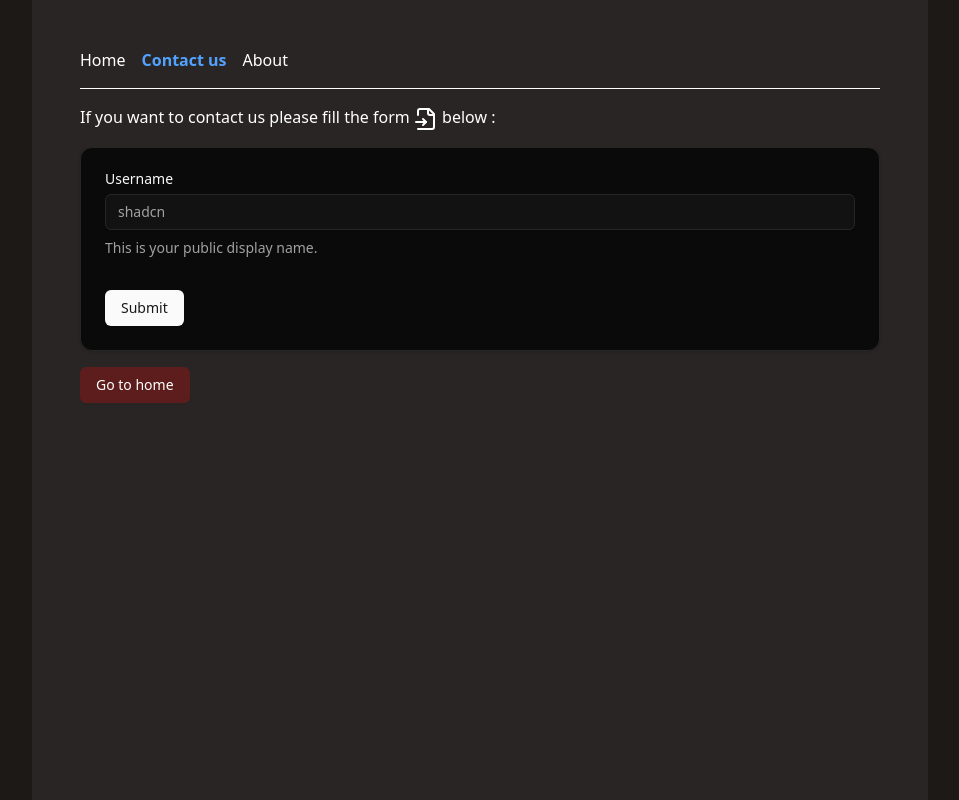
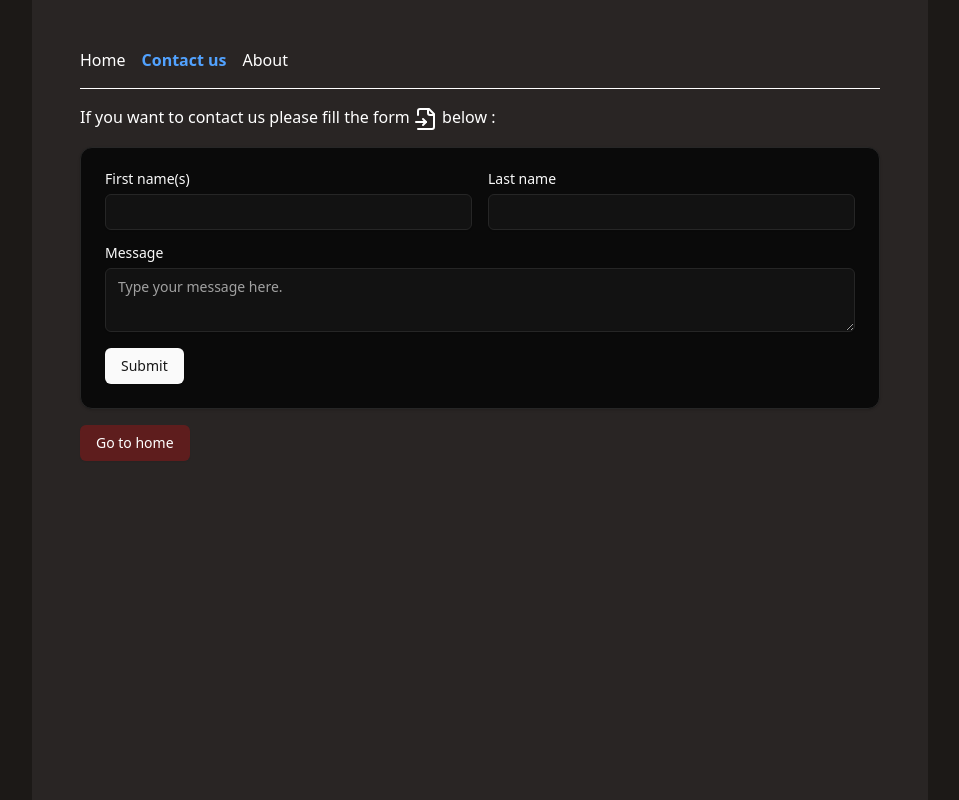
Before and after one commit to Shuunen/vet-web, a React (Vite) app: page /contact in a window 1280 px wide. Shown: the whole page, without its empty margins (160-1119 px from the left). Built offline with nearby package versions, Linux system fonts and the light colour scheme.

Commit message:
feat: enhance contact form with user details and message input

```diff
--- a/src/components/business/form-contact.tsx
+++ b/src/components/business/form-contact.tsx
@@ -1,47 +1,76 @@
 'use client'
 
 import { Button } from '@/components/ui/button'
-import { Form, FormControl, FormDescription, FormField, FormItem, FormLabel, FormMessage } from '@/components/ui/form'
+import { Form, FormControl, FormField, FormItem, FormLabel, FormMessage } from '@/components/ui/form'
 import { Input } from '@/components/ui/input'
+import { Textarea } from '@/components/ui/textarea'
 import { zodResolver } from '@hookform/resolvers/zod'
 import { useForm } from 'react-hook-form'
 import { z } from 'zod'
 
 const formSchema = z.object({
-  username: z.string().min(2, {
-    message: 'Username must be at least 2 characters.',
+  user: z.object({
+    firstName: z.string().min(3),
+    lastName: z.string().min(3),
   }),
+  message: z.string(),
 })
 
 export function FormContact() {
-  // 1. Define your form.
   const form = useForm<z.infer<typeof formSchema>>({
     resolver: zodResolver(formSchema),
     defaultValues: {
-      username: '',
+      user: {
+        firstName: '',
+        lastName: '',
+      },
     },
   })
 
-  // 2. Define a submit handler.
   function onSubmit(values: z.infer<typeof formSchema>) {
-    // Do something with the form values.
-    // ✅ This will be type-safe and validated.
     console.log(values)
   }
 
   return (
     <Form {...form}>
-      <form onSubmit={form.handleSubmit(onSubmit)} className="space-y-8">
+      <form onSubmit={form.handleSubmit(onSubmit)} className="space-y-4">
+        <div className="grid grid-cols-2 gap-4">
+          <FormField
+            control={form.control}
+            name="user.firstName"
+            render={({ field }) => (
+              <FormItem>
+                <FormLabel>First name(s)</FormLabel>
+                <FormControl>
+                  <Input {...field} />
+                </FormControl>
+                <FormMessage />
+              </FormItem>
+            )}
+          />
+          <FormField
+            control={form.control}
+            name="user.lastName"
+            render={({ field }) => (
+              <FormItem>
+                <FormLabel>Last name</FormLabel>
+                <FormControl>
+                  <Input {...field} />
+                </FormControl>
+                <FormMessage />
+              </FormItem>
+            )}
+          />
+        </div>
         <FormField
           control={form.control}
-          name="username"
+          name="message"
           render={({ field }) => (
             <FormItem>
-              <FormLabel>Username</FormLabel>
+              <FormLabel>Message</FormLabel>
               <FormControl>
-                <Input placeholder="shadcn" {...field} />
+                <Textarea placeholder="Type your message here." {...field} />
               </FormControl>
-              <FormDescription>This is your public display name.</FormDescription>
               <FormMessage />
             </FormItem>
           )}
--- /dev/null
+++ b/src/components/ui/textarea.tsx
@@ -0,0 +1,18 @@
+import type * as React from 'react'
+
+import { cn } from '@/lib/utils'
+
+function Textarea({ className, ...props }: React.ComponentProps<'textarea'>) {
+  return (
+    <textarea
+      data-slot="textarea"
+      className={cn(
+        'border-neutral-200 placeholder:text-neutral-500 focus-visible:border-neutral-950 focus-visible:ring-neutral-950/50 aria-invalid:ring-red-500/20 dark:aria-invalid:ring-red-500/40 aria-invalid:border-red-500 dark:bg-neutral-200/30 flex field-sizing-content min-h-16 w-full rounded-md border bg-transparent px-3 py-2 text-base shadow-xs transition-[color,box-shadow] outline-none focus-visible:ring-[3px] disabled:cursor-not-allowed disabled:opacity-50 md:text-sm dark:border-neutral-800 dark:placeholder:text-neutral-400 dark:focus-visible:border-neutral-300 dark:focus-visible:ring-neutral-300/50 dark:aria-invalid:ring-red-900/20 dark:dark:aria-invalid:ring-red-900/40 dark:aria-invalid:border-red-900 dark:dark:bg-neutral-800/30',
+        className,
+      )}
+      {...props}
+    />
+  )
+}
+
+export { Textarea }
```
